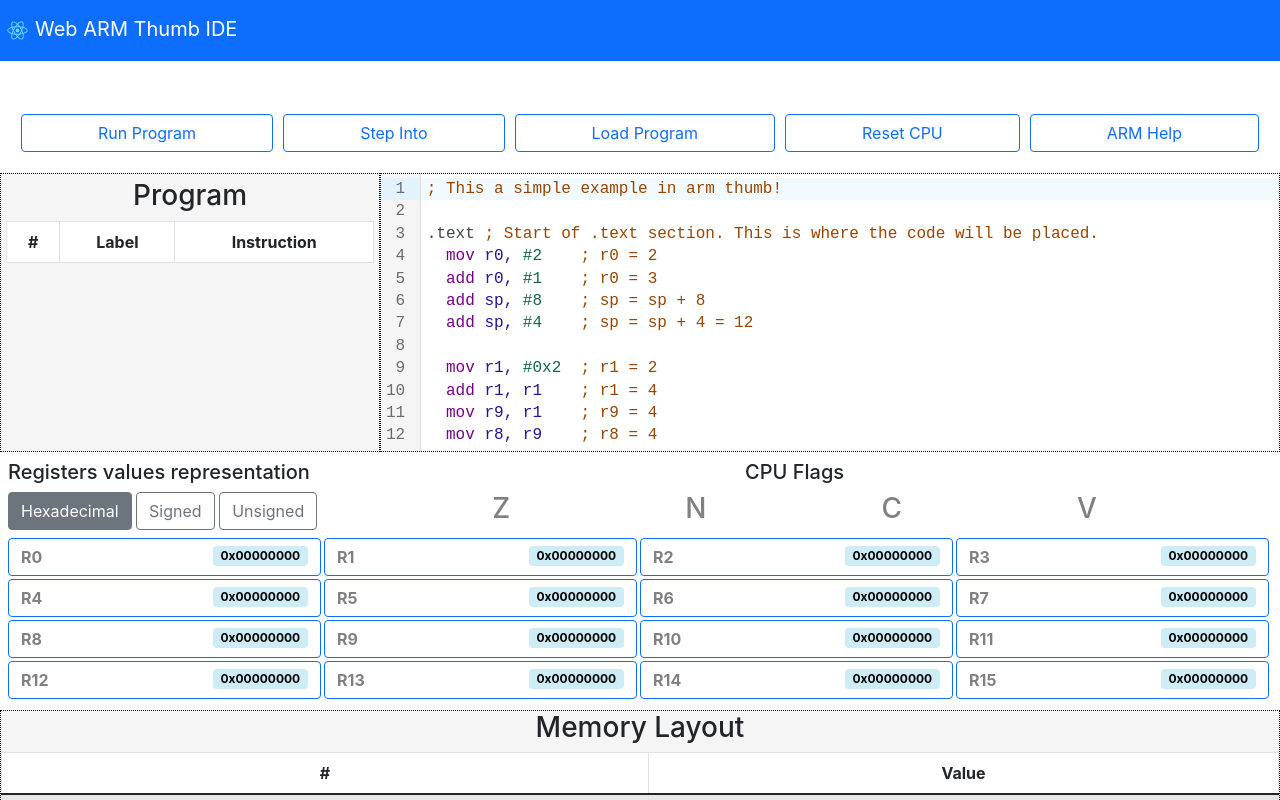
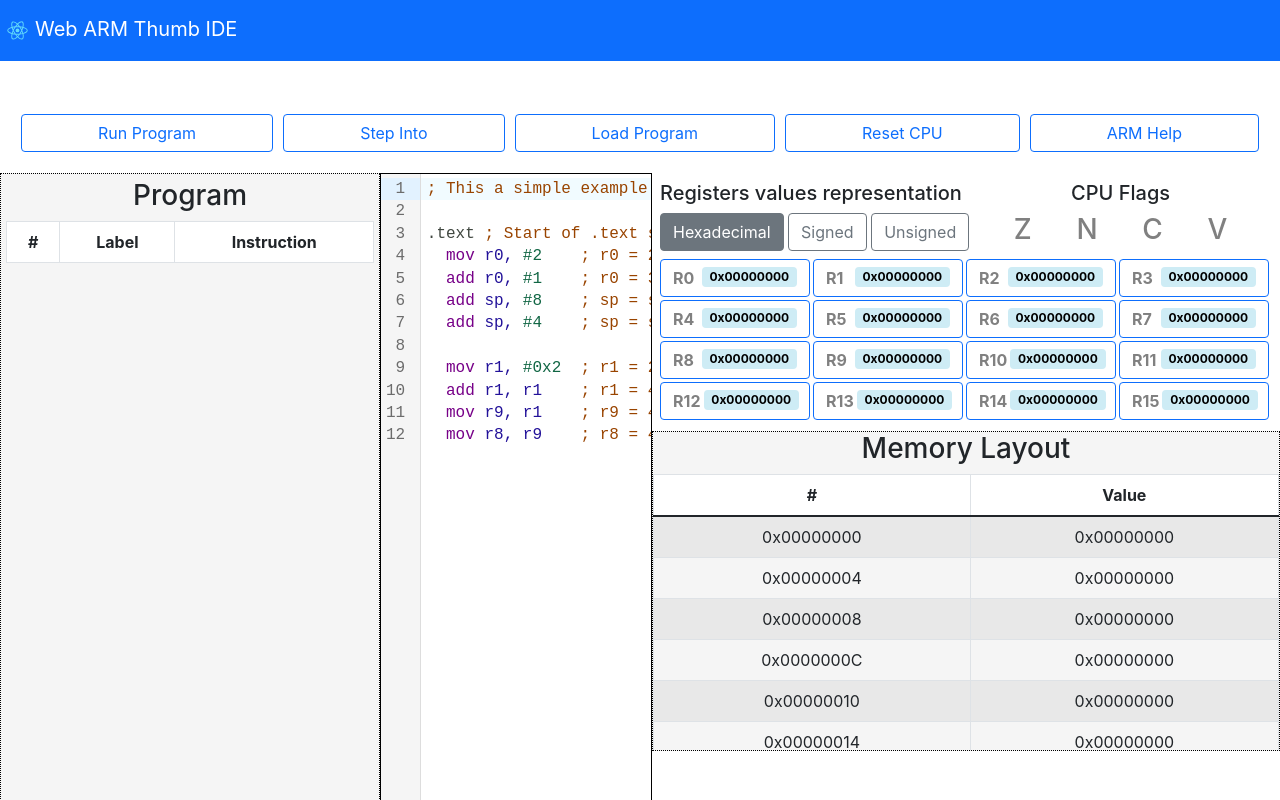
Before and after one commit to FreddyJS/wthumb, a React (Create React App) app in the folder frontend/: page / in a window 1280 px wide. Shown: the top 800 px of the page. Built offline with nearby package versions, Linux system fonts and the light colour scheme.

Commit message:
Style update

```diff
--- a/frontend/src/App.scss
+++ b/frontend/src/App.scss
@@ -41,7 +41,7 @@
 .content-code {
   display: flex;
   flex-direction: row;
-  flex-wrap: wrap;
+  flex-wrap: nowrap;
   height: 80vh;
 }
 
--- a/frontend/src/App.tsx
+++ b/frontend/src/App.tsx
@@ -111,8 +111,7 @@ function App() {
         <Toast bg="warning" delay={3000} autohide={true} onClose={() => setToastMessage('')}>
           <Toast.Header>
             <img src="holder.js/20x20?text=%20" className="rounded me-2" alt=""/>
-            <strong className="me-auto">Assembler Error</strong>
-            <small className="text-muted">Line 0</small>
+            <strong className="me-auto">Emulator Warning</strong>
           </Toast.Header>
           <Toast.Body>
             {toastMessage.split("\n").filter((line) => line.trim().length > 0).map((line, index) => {
@@ -126,8 +125,7 @@ function App() {
         <Toast bg="success" delay={3000} autohide={true} onClose={() => setToastMessage('')}>
           <Toast.Header>
             <img src="holder.js/20x20?text=%20" className="rounded me-2" alt=""/>
-            <strong className="me-auto">Assembler Error</strong>
-            <small className="text-muted">Line 0</small>
+            <strong className="me-auto">Emulator Message</strong>
           </Toast.Header>
           <Toast.Body>
             {toastMessage.split("\n").filter((line) => line.trim().length > 0).map((line, index) => {
@@ -166,7 +164,7 @@ function App() {
         <div className='content-code'>
           <Program/>
           <CodeEditor value={code} placeHolder="Type your code here..." onChange={(text) => {setCode(text)}}/>
-          <div style={{display: "flex", flexDirection: "column", flex: "1 0 auto", height: "100%"}}>
+          <div style={{ height: "100%" }}>
             <Registers/>
             <Memory/>
           </div>
--- a/frontend/src/components/CodeEditor/CodeEditor.tsx
+++ b/frontend/src/components/CodeEditor/CodeEditor.tsx
@@ -15,23 +15,21 @@ type CodeEditorProps = {
 
 const CodeEditor = ({ value, placeHolder, onChange }: CodeEditorProps) => {
   return (
-    <div className="code-editor">
     <CodeMirror
+      className="code-editor"
       placeholder={placeHolder}
       value={value}
       theme='light'
       style={{
-          textAlign: "left",
+        // textAlign: "left",
         height: "100%",
-          overflow: "auto"
+        // overflow: "auto"
       }}
       extensions={[StreamLanguage.define(armthumb)]}
       onChange={(value, viewUpdate) => {
         onChange(value);
       }}
     />
-      {/* <textarea id="ce-textarea" className="ce-textarea" placeholder={placeHolder} onChange={onChangeHandler} onKeyDown={onKeyDownHandler}/> */}
-    </div>
   );
 };
 
--- a/frontend/src/components/CodeEditor/code-editor.scss
+++ b/frontend/src/components/CodeEditor/code-editor.scss
@@ -1,17 +1,11 @@
 .code-editor {
-    justify-content: center;
-    max-width: 100%;
-    max-height: 100%;
-    flex: 2 0 auto;
-    border: 1px dotted #000;
+    height: 100%;
+    flex: 1 0 0px;
+    overflow: auto;
+    text-align: left;
+    border: 0.5px solid #000;
+
+    .cm-editor {
+        height: 100%;
+    }
 }
-
-.ce-textarea {
-    padding: 10px;
-    resize: none;
-    border: 1px solid #ccc;
-}
-
-.cm-editor {
-    height: 100%;
-}
--- a/frontend/src/components/Program/program.scss
+++ b/frontend/src/components/Program/program.scss
@@ -1,7 +1,8 @@
 .program {
+  height: 100%;
   display: flex;
   flex-direction: column;
-  flex: 1 0 auto;
+  flex: 0 0 auto;
   background-color: #f5f5f5;
   border: 1px dotted #000;
   min-width: 380px;
```
Lines whose indentation alone changed are shown as unchanged.
